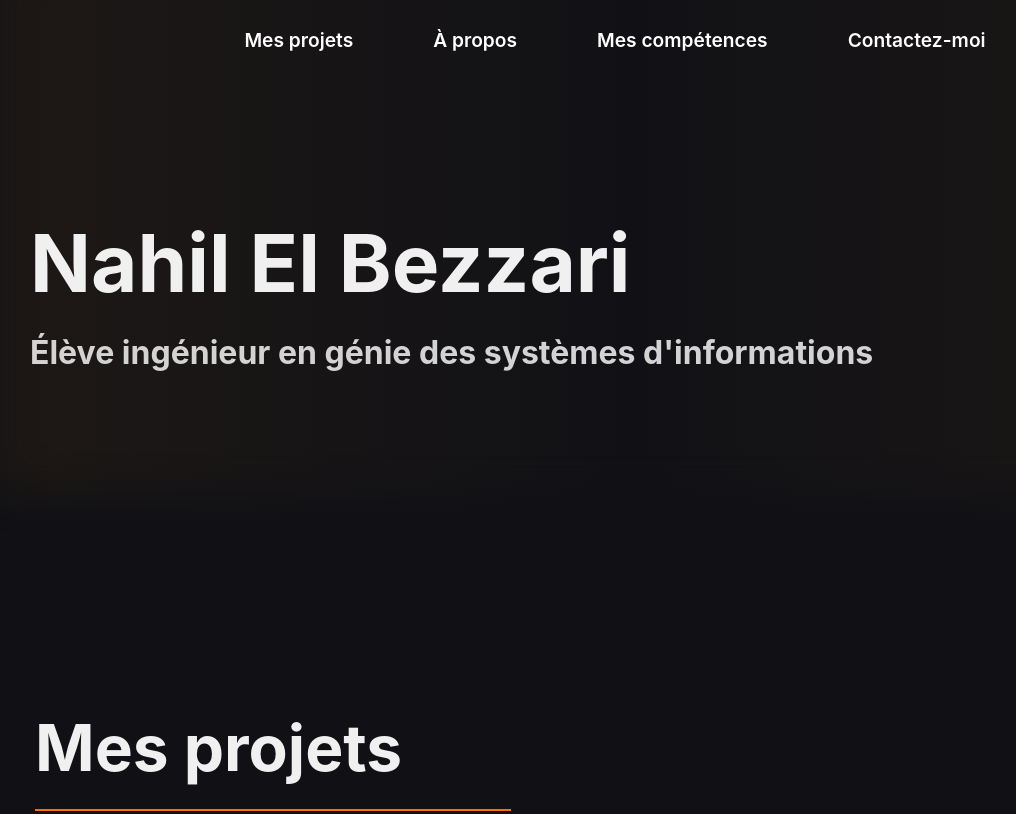
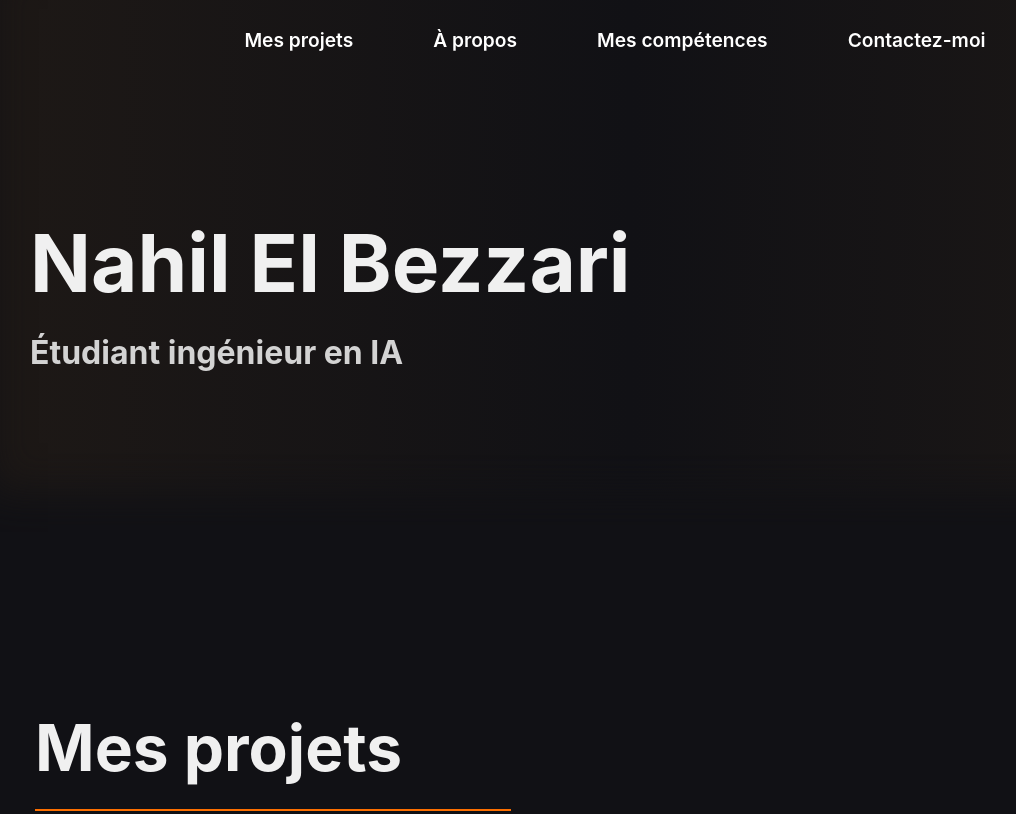
Before and after one commit to Nahil-ElBezzari/Nahil-ElBezzari.github.io, a plain HTML site: page index.html in a window 1280 px wide. Shown: the top 814 px of the page, without its empty margins (10-1026 px from the left). Drawn offline with nearby package versions, Linux system fonts and the light colour scheme.

Commit message:
Update title

```diff
--- a/index.html
+++ b/index.html
@@ -25,7 +25,7 @@
             </nav>
             <div id="title">
                 <h1>Nahil El Bezzari</h1>
-                <h4>Élève ingénieur en génie des systèmes d'informations</h4>
+                <h4>Étudiant ingénieur en IA</h4>
             </div>
     </header>
   <main>
```
